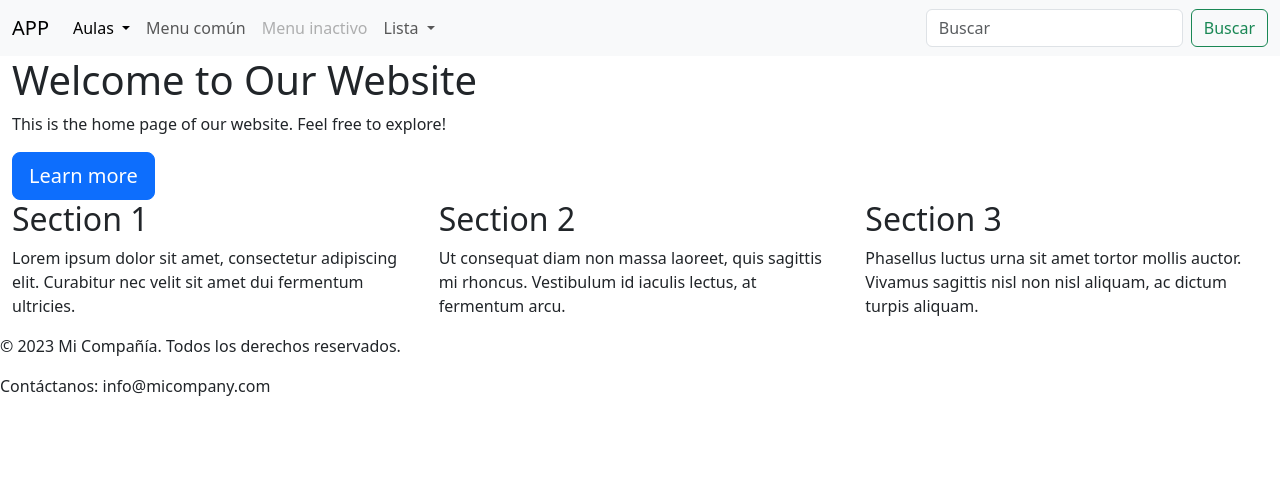
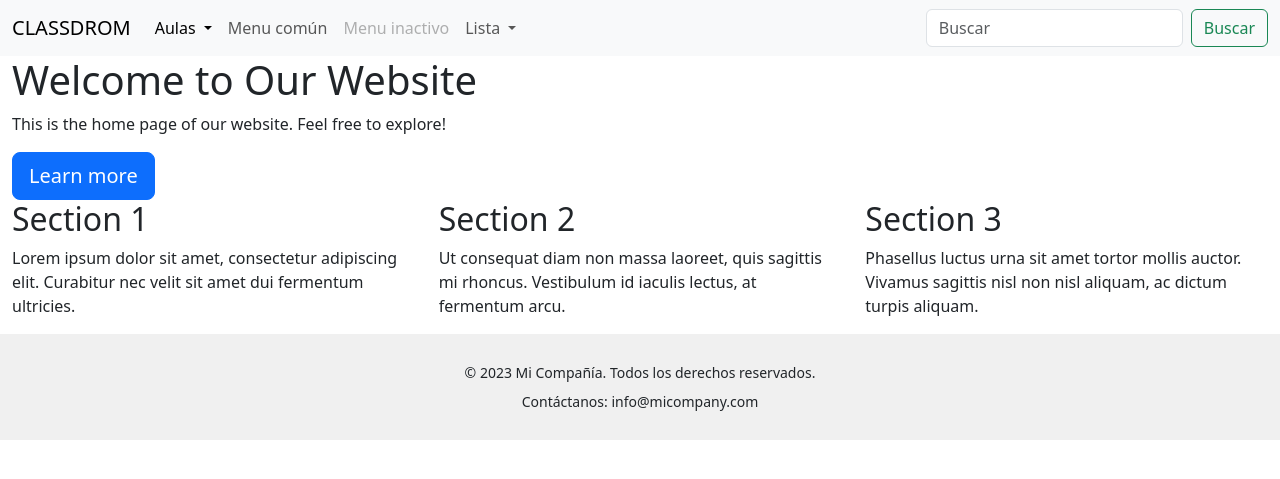
Before and after one commit to avdata99/clasdrom, a Django app: page / in a window 1280 px wide. Shown: the top 479 px of the page. Run offline with Django 4.2, Linux system fonts and the light colour scheme.

Commit message:
cambios en el css

```diff
--- a/cdrom/aulas/static/aulas/css/aulas.css
+++ b/cdrom/aulas/static/aulas/css/aulas.css
@@ -16,6 +16,7 @@ footer {
     background-color: #f0f0f0;
     padding: 20px;
     text-align: center;
+    position: relative;
 }
 
 /* Opcional: Estilos para el texto dentro del footer */
--- a/cdrom/cdrom/settings.py
+++ b/cdrom/cdrom/settings.py
@@ -139,7 +139,7 @@ DEFAULT_AUTO_FIELD = "django.db.models.BigAutoField"
 # ==============================================================================
 # Custom settings
 
-APP_LABEL = "APP"
+APP_LABEL = "CLASSDROM"
 APP_NAME = "APP-NAME"
 APP_VERSION = "0.1.100"
 
--- a/cdrom/core/templates/base.html
+++ b/cdrom/core/templates/base.html
@@ -1,3 +1,5 @@
+{% load static %}
+
 <!doctype html>
 <html lang="es">
   <head>
@@ -10,6 +12,8 @@
 
     <!-- jQuery -->
     <script src="https://code.jquery.com/jquery-3.6.0.min.js"></script>
+
+    <link href="{% static 'aulas/css/aulas.css' %}" rel="stylesheet">
 
     {% block site_headers %}
     {% endblock %}
```
